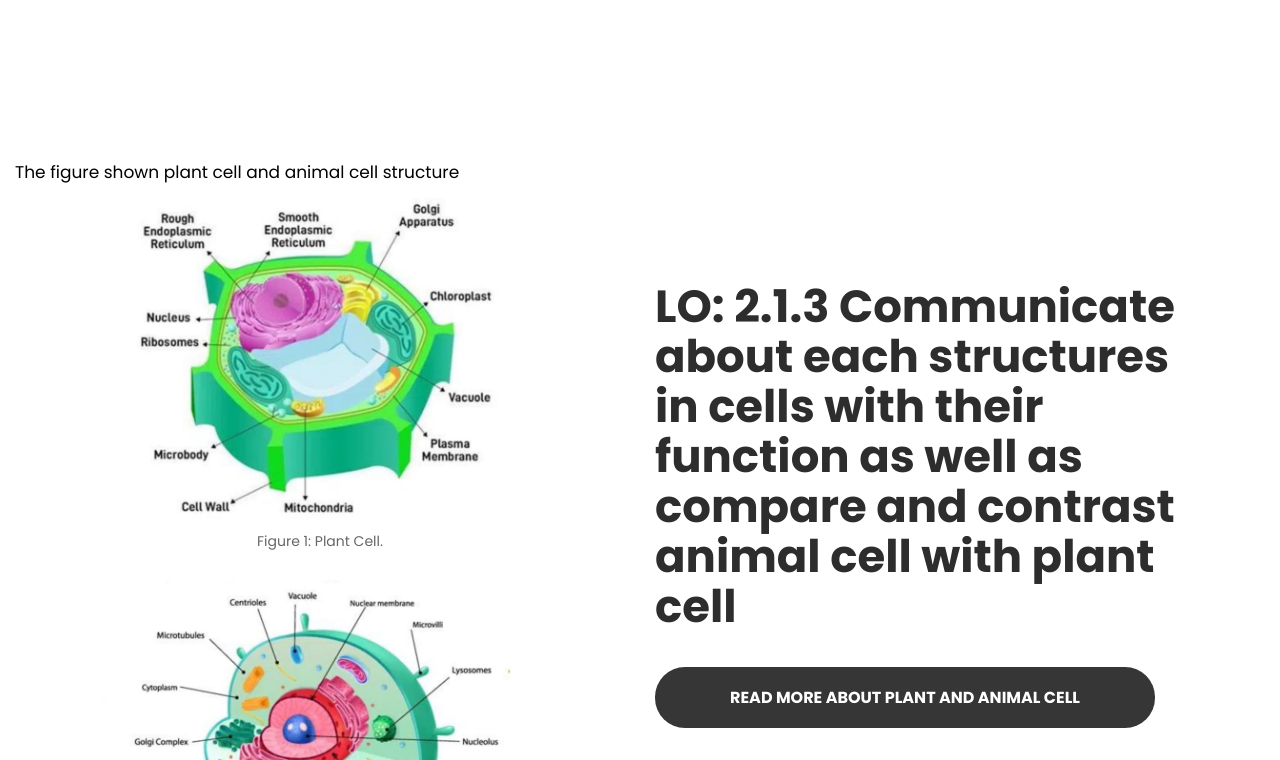
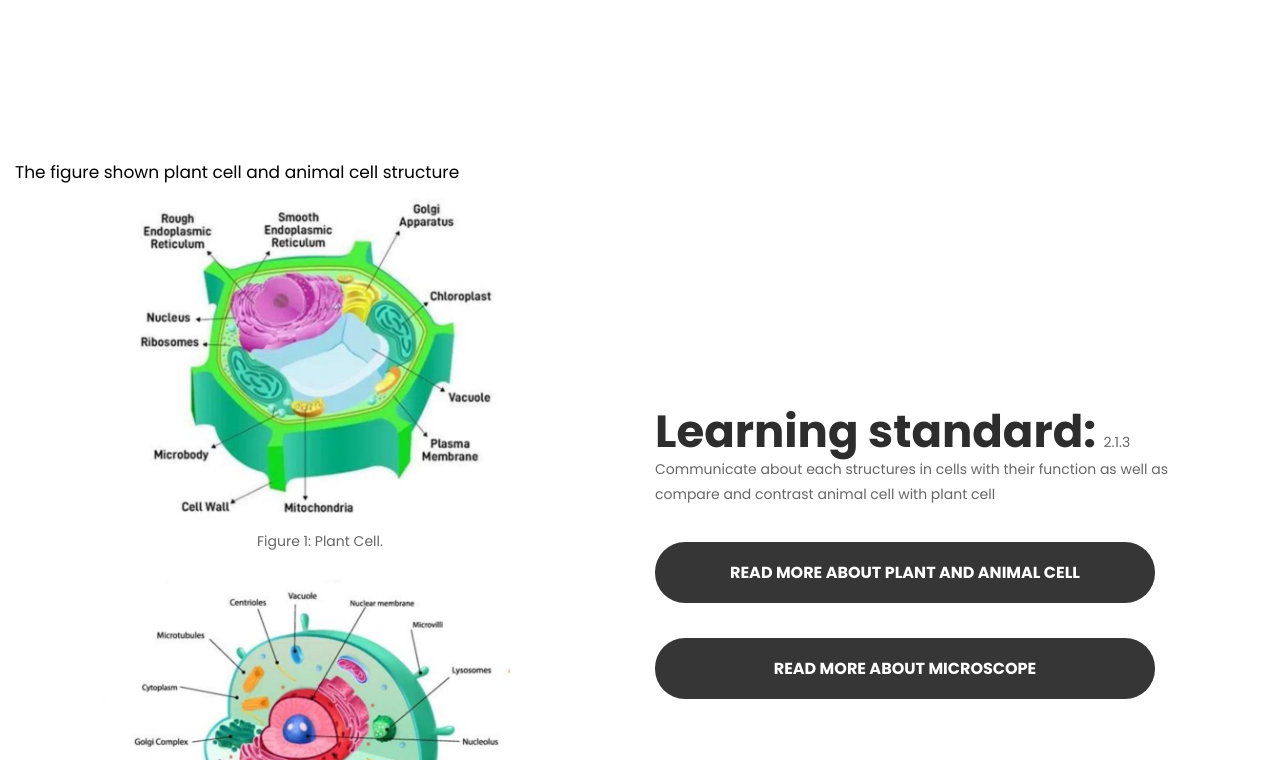
Before and after one commit to lyazailani/VirtualMicroscopebyTeacherLia, a plain HTML site: page about.html in a window 1280 px wide. Shown: the part 132-892 px from the top of the page. Drawn offline with nearby package versions, Linux system fonts and the light colour scheme.

Commit message:
Update about.html

```diff
--- a/about.html
+++ b/about.html
@@ -76,7 +76,7 @@
             <div class="row d_flex grig">
                <div class="col-md-6">
                   <div class="about_img">
-                     <p>The figure shown plant cell and animal cell structure</p>
+                       <p>The figure shown plant cell and animal cell structure</p>
                      <img src="images/note2.jpg" alt="#"/>
                      <center><figcaption>Figure 1: Plant Cell.</figcaption></center>
                      <br>
@@ -86,8 +86,8 @@
                </div>
                <div class="col-md-6 order">
                   <div class="titlepage text_align_left">
-                     <h2>LO: 2.1.3 Communicate about each structures in cells with their function as well as compare and contrast animal cell with plant cell</h2>
-
+                     <h2>Learning standard: </h2>
+                       <h2></h2> 2.1.3 Communicate about each structures in cells with their function as well as compare and contrast animal cell with plant cell</h2>
                      <a class="read_more" href="Note 1 Plant Cell and Animal Cell.pdf" target="_blank">Read more about Plant  and Animal Cell</a>
                      <a class="read_more" href="Note 2 What is Microscope.pdf" target="_blank">Read more about Microscope</a>
                   </div>
```
